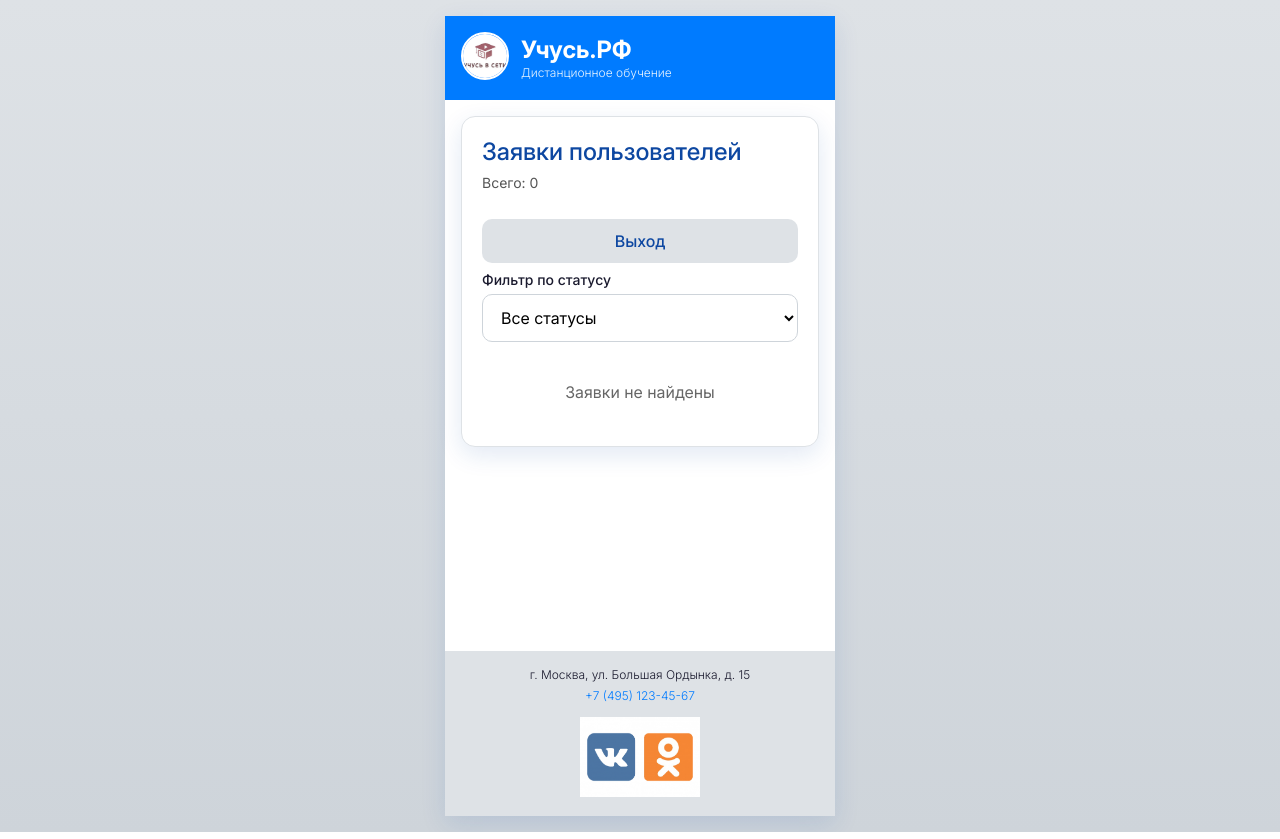
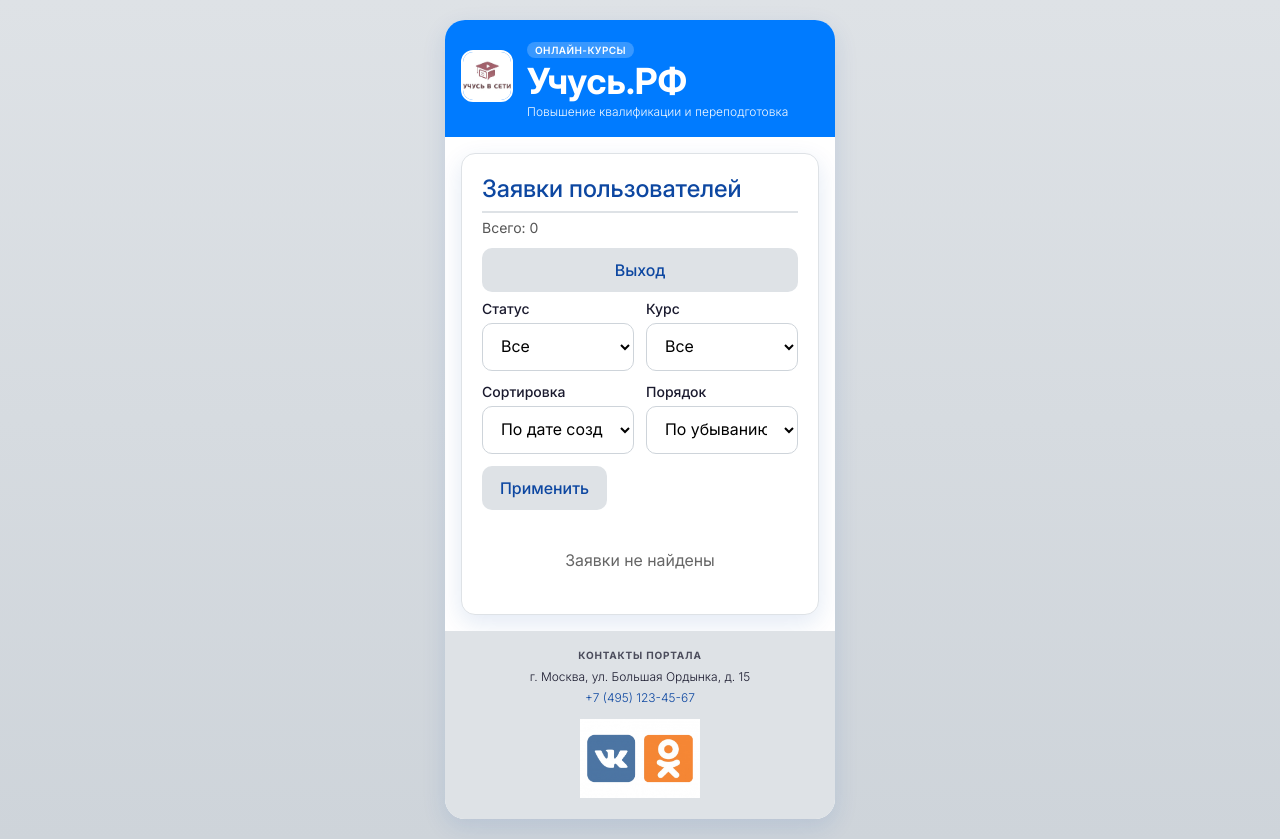
Before and after one commit to pvpmastero4ek9/Bibliotekk, a PHP site: page /admin/index.php in a window 1280 px wide. Run offline with PHP 8.4, Linux system fonts and the light colour scheme; the visitor is signed in with stand-in values (Sample User, id 1).

Commit message:
Поправил визуально отображение сайта

```diff
--- a/admin/index.php
+++ b/admin/index.php
@@ -17,11 +17,13 @@ if ($_SERVER['REQUEST_METHOD'] === 'POST' && isset($_POST['application_id'], $_P
     if (in_array($status, $allowed, true)) {
         $stmt = $db->prepare('UPDATE applications SET status = ? WHERE id = ?');
         $stmt->execute([$status, $applicationId]);
-        $toast = 'Статус заявки #' . $applicationId . ' обновлен';
+        $toast = 'Статус заявки #' . $applicationId . ' изменён на «' . $status . '»';
     }
 }
 
+$courses = $db->query('SELECT id, name FROM courses ORDER BY id')->fetchAll();
 $statusFilter = $_GET['status'] ?? '';
+$courseFilter = (string)($_GET['course_id'] ?? '');
 $sort = $_GET['sort'] ?? 'created_at';
 $order = strtoupper($_GET['order'] ?? 'DESC') === 'ASC' ? 'ASC' : 'DESC';
 $page = max(1, (int)($_GET['page'] ?? 1));
@@ -40,6 +42,12 @@ $params = [];
 if ($statusFilter !== '' && in_array($statusFilter, ['Новая', 'Идет обучение', 'Обучение завершено'], true)) {
     $where .= ' AND a.status = ?';
     $params[] = $statusFilter;
+}
+
+$validCourseIds = array_column($courses, 'id');
+if ($courseFilter !== '' && in_array((int)$courseFilter, $validCourseIds, true)) {
+    $where .= ' AND a.course_id = ?';
+    $params[] = (int)$courseFilter;
 }
 
 $countSql = "SELECT COUNT(*) FROM applications a JOIN users u ON u.id = a.user_id JOIN courses c ON c.id = a.course_id $where";
@@ -79,6 +87,7 @@ function sortLink(string $field, string $label, string $currentSort, string $cur
 
 $queryBase = [
     'status' => $statusFilter,
+    'course_id' => $courseFilter,
     'sort' => $sort,
     'order' => $order,
 ];
@@ -89,8 +98,10 @@ require dirname(__DIR__) . '/includes/header.php';
 ?>
 <section class="card admin-card slide-up">
     <div class="cabinet-head">
-        <div>
-            <h2>Заявки пользователей</h2>
+        <div class="cabinet-intro">
+            <div class="card-head">
+                <h2>Заявки пользователей</h2>
+            </div>
             <p class="subtitle">Всего: <?= $total ?></p>
         </div>
         <a href="/admin/logout.php" class="btn btn-secondary">Выход</a>
@@ -98,9 +109,9 @@ require dirname(__DIR__) . '/includes/header.php';
 
     <form method="get" class="admin-filters">
         <div class="field">
-            <label for="status">Фильтр по статусу</label>
-            <select id="status" name="status" onchange="this.form.submit()">
-                <option value="">Все статусы</option>
+            <label for="status">Статус</label>
+            <select id="status" name="status">
+                <option value="">Все</option>
                 <?php foreach (['Новая', 'Идет обучение', 'Обучение завершено'] as $statusOption): ?>
                     <option value="<?= escape($statusOption) ?>" <?= $statusFilter === $statusOption ? 'selected' : '' ?>>
                         <?= escape($statusOption) ?>
@@ -108,8 +119,34 @@ require dirname(__DIR__) . '/includes/header.php';
                 <?php endforeach; ?>
             </select>
         </div>
-        <input type="hidden" name="sort" value="<?= escape($sort) ?>">
-        <input type="hidden" name="order" value="<?= escape($order) ?>">
+        <div class="field">
+            <label for="course_id">Курс</label>
+            <select id="course_id" name="course_id">
+                <option value="">Все</option>
+                <?php foreach ($courses as $course): ?>
+                    <option value="<?= (int)$course['id'] ?>" <?= $courseFilter === (string)$course['id'] ? 'selected' : '' ?>>
+                        <?= escape($course['name']) ?>
+                    </option>
+                <?php endforeach; ?>
+            </select>
+        </div>
+        <div class="field">
+            <label for="sort">Сортировка</label>
+            <select id="sort" name="sort">
+                <option value="created_at" <?= $sort === 'created_at' ? 'selected' : '' ?>>По дате создания</option>
+                <option value="status" <?= $sort === 'status' ? 'selected' : '' ?>>По статусу</option>
+                <option value="course" <?= $sort === 'course' ? 'selected' : '' ?>>По курсу</option>
+                <option value="user" <?= $sort === 'user' ? 'selected' : '' ?>>По пользователю</option>
+            </select>
+        </div>
+        <div class="field">
+            <label for="order">Порядок</label>
+            <select id="order" name="order">
+                <option value="DESC" <?= $order === 'DESC' ? 'selected' : '' ?>>По убыванию</option>
+                <option value="ASC" <?= $order === 'ASC' ? 'selected' : '' ?>>По возрастанию</option>
+            </select>
+        </div>
+        <button type="submit" class="btn btn-secondary">Применить</button>
     </form>
 
     <?php if (!$applications): ?>
@@ -135,7 +172,8 @@ require dirname(__DIR__) . '/includes/header.php';
                             <td>#<?= (int)$app['id'] ?></td>
                             <td>
                                 <strong><?= escape($app['full_name']) ?></strong><br>
-                                <span class="muted"><?= escape($app['login']) ?></span>
+                                <span class="muted"><?= escape($app['login']) ?></span><br>
+                                <span class="muted"><?= escape($app['phone']) ?></span>
                             </td>
                             <td><?= escape($app['course_name']) ?></td>
                             <td><?= escape(dateFromStorage($app['start_date'])) ?></td>
@@ -167,6 +205,11 @@ require dirname(__DIR__) . '/includes/header.php';
 
         <?php if ($totalPages > 1): ?>
             <nav class="pagination">
+                <?php if ($page > 1): ?>
+                    <?php $prevQuery = array_merge($queryBase, ['page' => $page - 1]); ?>
+                    <a class="page-link" href="?<?= http_build_query($prevQuery) ?>" aria-label="Предыдущая страница">&#10094;</a>
+                <?php endif; ?>
+                <span class="pagination-info">Страница <?= $page ?> из <?= $totalPages ?></span>
                 <?php for ($i = 1; $i <= $totalPages; $i++): ?>
                     <?php
                     $query = array_merge($queryBase, ['page' => $i]);
@@ -174,6 +217,10 @@ require dirname(__DIR__) . '/includes/header.php';
                     ?>
                     <a class="page-link<?= $active ?>" href="?<?= http_build_query($query) ?>"><?= $i ?></a>
                 <?php endfor; ?>
+                <?php if ($page < $totalPages): ?>
+                    <?php $nextQuery = array_merge($queryBase, ['page' => $page + 1]); ?>
+                    <a class="page-link" href="?<?= http_build_query($nextQuery) ?>" aria-label="Следующая страница">&#10095;</a>
+                <?php endif; ?>
             </nav>
         <?php endif; ?>
     <?php endif; ?>
--- a/admin/login.php
+++ b/admin/login.php
@@ -28,8 +28,10 @@ $pageTitle = 'Администратор — Учусь.РФ';
 $bodyClass = 'page-auth page-admin-login';
 require dirname(__DIR__) . '/includes/header.php';
 ?>
-<section class="card auth-card slide-up">
-    <h2>Панель администратора</h2>
+<section class="card auth-card admin-auth-card slide-up">
+    <div class="card-head">
+        <h2>Панель администратора</h2>
+    </div>
     <p class="subtitle">Вход для администратора системы</p>
     <?php if ($error): ?>
         <div class="alert alert-error"><?= escape($error) ?></div>
--- a/application.php
+++ b/application.php
@@ -62,7 +62,9 @@ $bodyClass = 'page-application';
 require __DIR__ . '/includes/header.php';
 ?>
 <section class="card auth-card slide-up">
-    <h2>Оформление заявки</h2>
+    <div class="card-head">
+        <h2>Оформление заявки</h2>
+    </div>
     <p class="subtitle">Выберите курс, дату начала и способ оплаты</p>
     <form method="post" class="form">
         <div class="field">
--- a/css/style.css
+++ b/css/style.css
@@ -58,13 +58,14 @@ a:hover {
     box-shadow: var(--shadow);
     display: flex;
     flex-direction: column;
+    overflow: hidden;
 }
 
 .site-header {
     display: flex;
     align-items: center;
-    gap: 12px;
-    padding: 16px;
+    gap: 14px;
+    padding: 18px 16px;
     background: var(--blue);
     color: var(--white);
 }
@@ -74,36 +75,66 @@ a:hover {
 }
 
 .logo {
-    width: 48px;
-    height: 48px;
-    border-radius: 50%;
+    width: 52px;
+    height: 52px;
+    border-radius: 12px;
     object-fit: cover;
     border: 2px solid var(--white);
 }
 
+.brand-badge {
+    display: inline-block;
+    margin-bottom: 4px;
+    padding: 2px 8px;
+    border-radius: 999px;
+    background: rgba(255, 255, 255, 0.22);
+    font-size: 10px;
+    font-weight: 600;
+    letter-spacing: 0.04em;
+    text-transform: uppercase;
+}
+
 .header-text h1 {
-    font-size: 24px;
+    font-size: 36px;
     font-weight: 700;
-    line-height: 1.2;
+    line-height: 1.1;
 }
 
 .header-text p {
     font-size: 12px;
     font-weight: 300;
-    opacity: 0.9;
+    opacity: 0.95;
+    margin-top: 2px;
 }
 
 .site-main {
     flex: 1;
     padding: 16px;
+    display: flex;
+    flex-direction: column;
+    gap: 14px;
 }
 
 .site-footer {
-    padding: 16px;
+    padding: 18px 16px;
     text-align: center;
     background: var(--gray-light);
+    color: var(--text);
     font-size: 12px;
     font-weight: 300;
+}
+
+.site-footer a {
+    color: var(--blue-dark);
+}
+
+.footer-label {
+    font-size: 10px;
+    font-weight: 700;
+    letter-spacing: 0.08em;
+    text-transform: uppercase;
+    opacity: 0.75;
+    margin-bottom: 8px !important;
 }
 
 .site-footer p {
@@ -125,7 +156,21 @@ a:hover {
 }
 
 .auth-card {
-    margin-top: 12px;
+    margin-top: 0;
+}
+
+.admin-auth-card {
+    border-color: var(--gray);
+}
+
+.card-head {
+    margin-bottom: 12px;
+    padding-bottom: 12px;
+    border-bottom: 2px solid var(--gray-light);
+}
+
+.card-head h2 {
+    margin-bottom: 0;
 }
 
 h2 {
@@ -140,6 +185,15 @@ h3 {
     font-weight: 500;
     margin: 20px 0 12px;
     color: var(--blue-dark);
+}
+
+.section-label {
+    font-size: 12px;
+    font-weight: 300;
+    letter-spacing: 0.06em;
+    text-transform: uppercase;
+    color: var(--blue-dark);
+    margin-bottom: 8px;
 }
 
 .subtitle {
@@ -238,6 +292,10 @@ a.btn-secondary:focus {
     color: var(--blue-dark);
 }
 
+.btn.pressed {
+    transform: scale(0.98);
+}
+
 .btn-block {
     width: 100%;
     margin-top: 4px;
@@ -296,6 +354,7 @@ a.btn-secondary:focus {
     border-radius: var(--radius);
     overflow: hidden;
     background: var(--gray-light);
+    border: 2px solid var(--gray);
 }
 
 .slider-track {
@@ -330,8 +389,8 @@ a.btn-secondary:focus {
     width: 36px;
     height: 36px;
     border: none;
-    border-radius: 50%;
-    background: rgba(255, 255, 255, 0.85);
+    border-radius: 10px;
+    background: rgba(255, 255, 255, 0.92);
     color: var(--blue-dark);
     cursor: pointer;
     font-size: 18px;
@@ -384,6 +443,15 @@ a.btn-secondary:focus {
     margin-bottom: 8px;
 }
 
+.cabinet-intro .card-head {
+    margin-bottom: 6px;
+    padding-bottom: 8px;
+}
+
+.cabinet-intro .subtitle {
+    margin-bottom: 0;
+}
+
 .cabinet-actions {
     display: flex;
     gap: 8px;
@@ -398,6 +466,7 @@ a.btn-secondary:focus {
 
 .application-item {
     border: 1px solid var(--gray-light);
+    border-left: 4px solid var(--blue);
     border-radius: 12px;
     padding: 14px;
     background: #fafbfc;
@@ -478,7 +547,28 @@ a.btn-secondary:focus {
 }
 
 .admin-filters {
+    display: flex;
+    flex-wrap: wrap;
+    gap: 12px;
+    align-items: flex-end;
     margin-bottom: 16px;
+}
+
+.admin-filters .field {
+    flex: 1 1 140px;
+    min-width: 120px;
+}
+
+.admin-filters .btn {
+    flex: 0 0 auto;
+}
+
+.pagination-info {
+    display: inline-flex;
+    align-items: center;
+    padding: 0 8px;
+    font-size: 13px;
+    color: #555;
 }
 
 .admin-table-wrap {
@@ -504,6 +594,7 @@ a.btn-secondary:focus {
     background: var(--gray-light);
     font-weight: 500;
     white-space: nowrap;
+    color: var(--blue-dark);
 }
 
 .sort-link {
@@ -599,8 +690,26 @@ a.btn-secondary:focus {
     }
 }
 
+.page-auth .site-main,
+.page-admin-login .site-main {
+    justify-content: center;
+}
+
+.page-cabinet .hero-banner {
+    border: 2px solid var(--gray);
+}
+
+.page-cabinet .hero-image {
+    max-height: 140px;
+}
+
 @media (min-width: 391px) {
     body {
-        padding: 16px 0;
+        padding: 20px 0;
+    }
+
+    .app-shell {
+        border-radius: 20px;
+        min-height: calc(100vh - 40px);
     }
 }
--- a/includes/footer.php
+++ b/includes/footer.php
@@ -1,5 +1,6 @@
     </main>
     <footer class="site-footer fade-in">
+        <p class="footer-label">Контакты портала</p>
         <p>г. Москва, ул. Большая Ордынка, д. 15</p>
         <p><a href="tel:+74951234567">+7 (495) 123-45-67</a></p>
         <div class="social-links">
--- a/includes/header.php
+++ b/includes/header.php
@@ -10,6 +10,7 @@ $bodyClass = $bodyClass ?? '';
 <head>
     <meta charset="UTF-8">
     <meta name="viewport" content="width=device-width, initial-scale=1.0, maximum-scale=1.0">
+    <meta name="theme-color" content="#007bff">
     <title><?= escape($pageTitle) ?></title>
     <link rel="stylesheet" href="/css/style.css">
 </head>
@@ -20,8 +21,9 @@ $bodyClass = $bodyClass ?? '';
             <img src="/assets/20220922_logo.jpg" alt="Учусь.РФ" class="logo">
         </a>
         <div class="header-text">
+            <span class="brand-badge">Онлайн-курсы</span>
             <h1>Учусь.РФ</h1>
-            <p>Дистанционное обучение</p>
+            <p>Повышение квалификации и переподготовка</p>
         </div>
     </header>
     <main class="site-main">
--- a/login.php
+++ b/login.php
@@ -39,7 +39,9 @@ $bodyClass = 'page-auth';
 require __DIR__ . '/includes/header.php';
 ?>
 <section class="card auth-card slide-up">
-    <h2>Вход</h2>
+    <div class="card-head">
+        <h2>Вход</h2>
+    </div>
     <p class="subtitle">Войдите в личный кабинет</p>
     <?php if ($flashSuccess): ?>
         <div class="alert alert-success"><?= escape($flashSuccess) ?></div>
@@ -59,5 +61,6 @@ require __DIR__ . '/includes/header.php';
         <button type="submit" class="btn btn-primary btn-block">Войти</button>
     </form>
     <p class="auth-switch">Еще не зарегистрированы? <a href="/register.php">Регистрация</a></p>
+    <p class="auth-switch"><a href="/admin/login.php">Панель администратора</a></p>
 </section>
 <?php require __DIR__ . '/includes/footer.php'; ?>
--- a/register.php
+++ b/register.php
@@ -68,7 +68,9 @@ $bodyClass = 'page-auth';
 require __DIR__ . '/includes/header.php';
 ?>
 <section class="card auth-card slide-up">
-    <h2>Регистрация</h2>
+    <div class="card-head">
+        <h2>Регистрация</h2>
+    </div>
     <p class="subtitle">Создайте аккаунт для записи на курсы</p>
     <form method="post" class="form" novalidate>
         <div class="field">
@@ -103,6 +105,6 @@ require __DIR__ . '/includes/header.php';
         </div>
         <button type="submit" class="btn btn-primary btn-block">Зарегистрироваться</button>
     </form>
-    <p class="auth-switch">Уже есть аккаунт? <a href="/login.php">Вход</a></p>
+    <p class="auth-switch">Уже зарегистрированы? <a href="/login.php">Вход</a></p>
 </section>
 <?php require __DIR__ . '/includes/footer.php'; ?>
```
Also changed, not shown: cabinet.php (+6 -3 lines), 3 other files.
